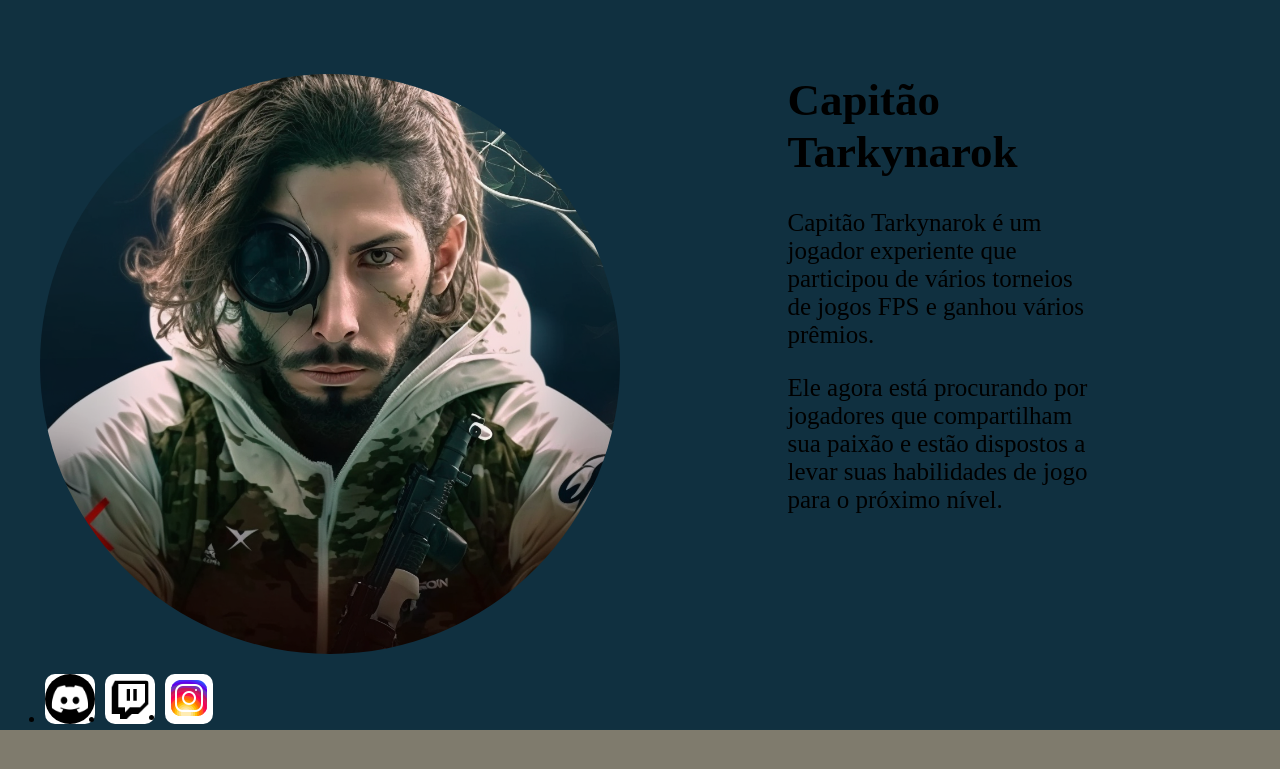
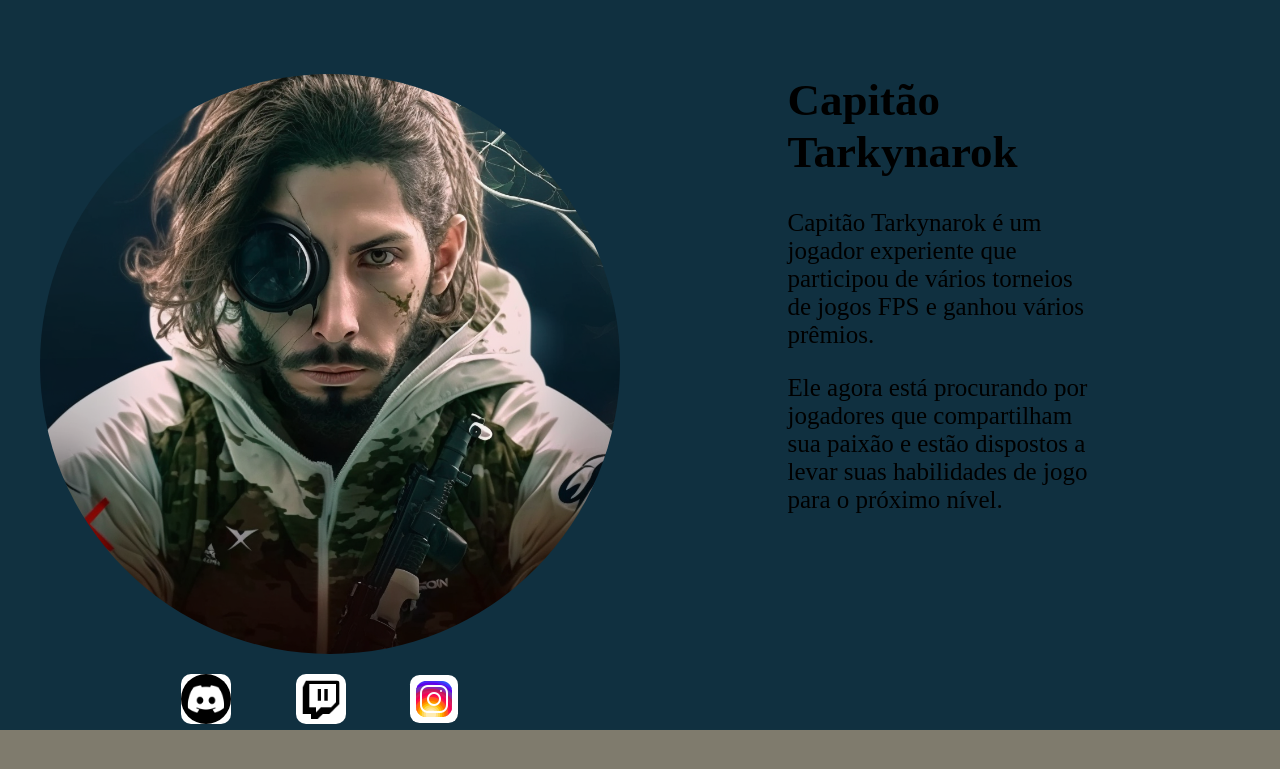
Before and after one commit to DiegoAKSR/Site-WSB, a plain HTML site: page index.html in a window 1280 px wide. Shown: the part 2169-2938 px from the top of the page. Drawn offline with Linux system fonts and the light colour scheme.

Commit message:
commit-add-icons-sociais

```diff
--- a/assets/css/styles.css
+++ b/assets/css/styles.css
@@ -284,6 +284,7 @@ h1 {
 .div-img {
     display: flex;
     flex-flow: row;
+    max-height: 50%;
 }
 
 .h1-tarky{
@@ -347,21 +348,29 @@ h1 {
 
 .contact {
     display: flex;
-    max-width: 100%;
+    max-width: 47%;
     min-height: 100%;
+    align-items: center;
+    justify-content: center;
 }
 
 .icon-contact {
-    margin: 5px 5px 5px 5px;
+    margin: 5px 5px 5px 0px;
     max-width: 50px;
     background: white;
     border-radius: 20%;
+    list-style-type: none;
+
+
 }
 
 .ul-contact {
     display: flex;
     flex-flow: wrap;
-    text-decoration: none;
+    min-width: 50%;
+    align-items: center;
+    justify-content: space-between;
+
 }
 
 
```
Also changed, not shown: index.html (+1 -0 lines).
